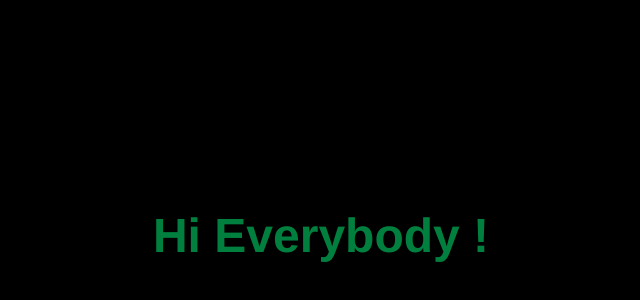
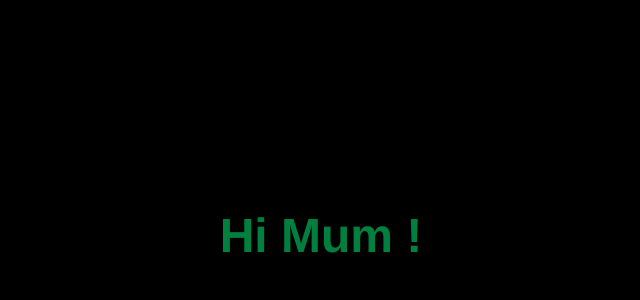
Before and after one commit to cherifyounouss/practice, a plain HTML site: page index.html in a window 1280 px wide. Shown: the part 172-472 px from the top of the page, without its empty margins (327-967 px from the left). Drawn offline with Linux system fonts and the light colour scheme.

Commit message:
everybody -> mum

```diff
--- a/index.html
+++ b/index.html
@@ -18,6 +18,6 @@
 	</style>
 </head>
 <body>
-	<h1>Hi Everybody !</h1>
+	<h1>Hi Mum !</h1>
 </body>
 </html>
```
